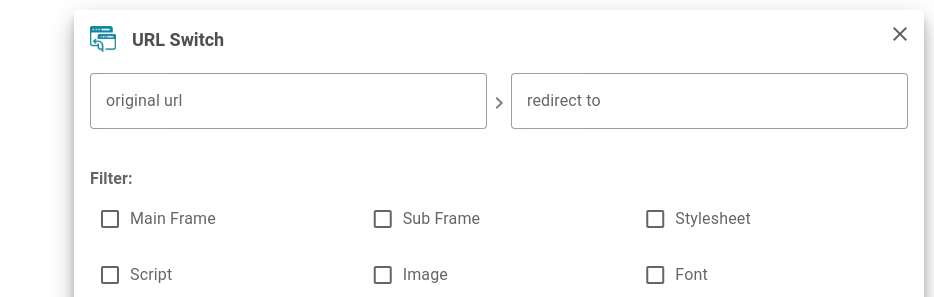
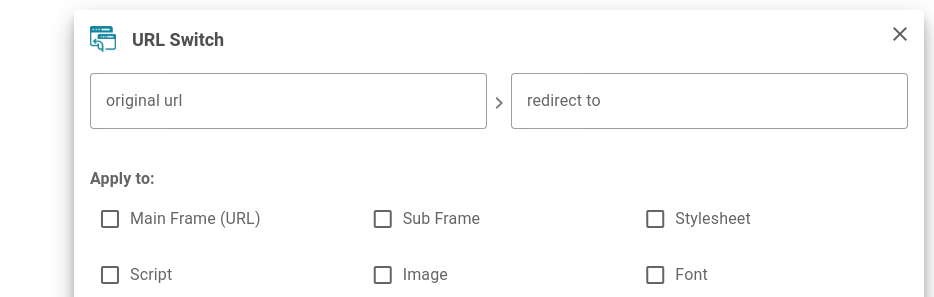
Before and after one commit to matheus-alpe/url-switch-extension, a Vue app: page / in a window 1280 px wide. Both pictures are taken after a click on the button "CREATE FIRST REDIRECT". Shown: the top 297 px of the page, without its empty margins (346-1280 px from the left). Built offline with nearby package versions, Linux system fonts and the light colour scheme.

Commit message:
fix: labels

```diff
--- a/src/composables/form.ts
+++ b/src/composables/form.ts
@@ -1,7 +1,7 @@
 import { ref, type Ref } from 'vue'
 
 export const resourceTypes: { [key in ResourceType]: string } = {
-  main_frame: 'Main Frame',
+  main_frame: 'Main Frame (URL)',
   sub_frame: 'Sub Frame',
   stylesheet: 'Stylesheet',
   script: 'Script',
--- a/src/pages/FormView.vue
+++ b/src/pages/FormView.vue
@@ -67,7 +67,7 @@ onBeforeUnmount(reset)
     />
 
     <div class="checkboxes-container my-4">
-      <VLabel>Filter:</VLabel>
+      <VLabel>Apply to:</VLabel>
 
       <div class="grid">
         <VCheckbox
```
